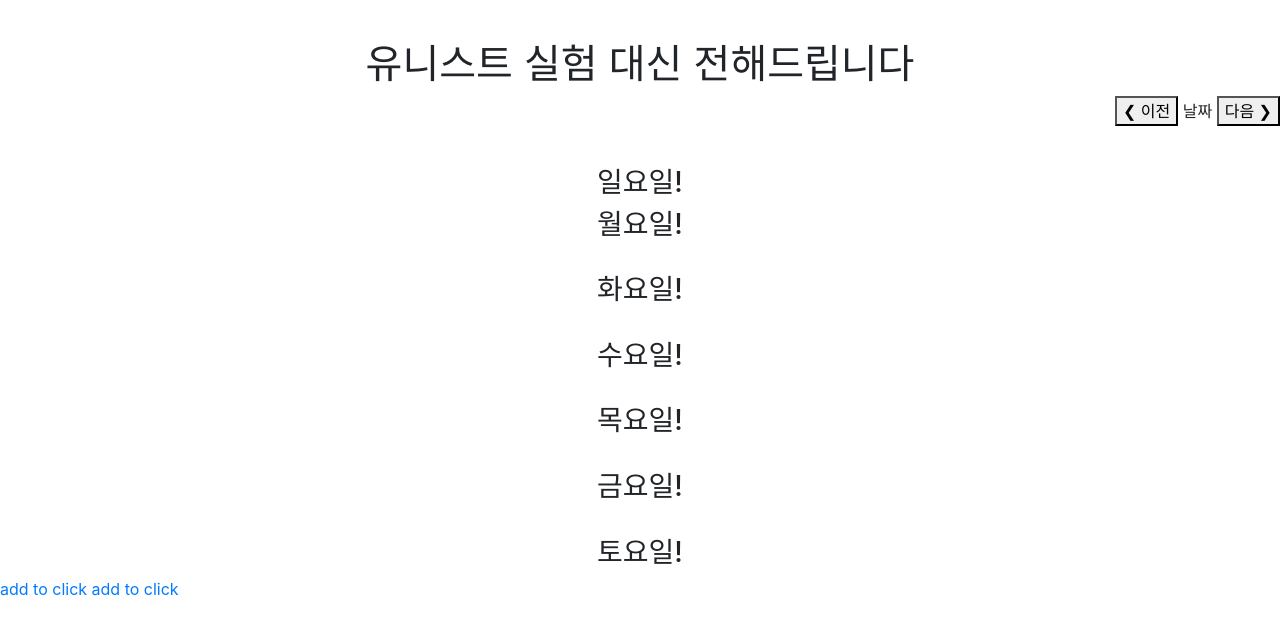
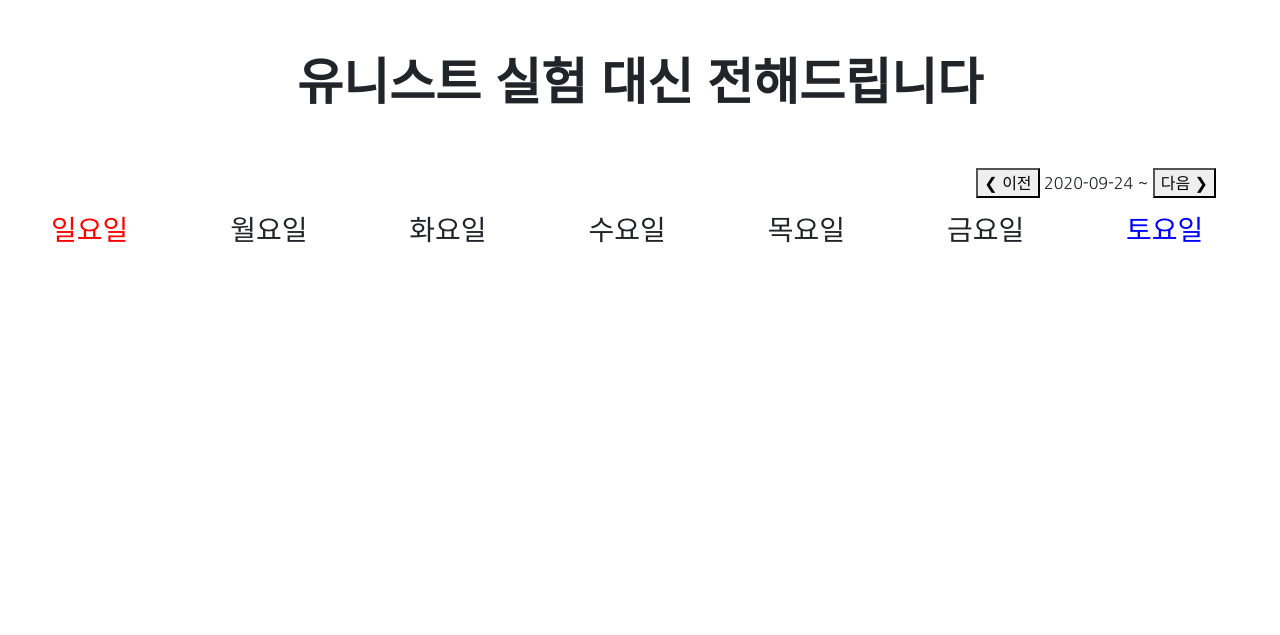
Before and after one commit to HyeongChanHam/LL_Hackathon, a Django app: page / in a window 1280 px wide. Shown: the top 635 px of the page. Run offline with Django 3.2, Linux system fonts and the light colour scheme; data that the repository does not hold is empty; some libraries are stand-ins or nearby versions.

Commit message:
timetable css

```diff
--- a/schedule/static/css/index.css
+++ b/schedule/static/css/index.css
@@ -1,32 +1,48 @@
 @import url(//fonts.googleapis.com/earlyaccess/nanumgothic.css);
 .nanumgothic * { font-family: 'Nanum Gothic', sans-serif; }
 
-.body{
-    margin-top: 5vh;
-    margin-left: 5vw;
-    margin-right:5vw;
+.timetable{
+    width: 100vw;
 }
 
 .title{
-    margin-top: 5vh;
+    padding: 6.6vh;
+    height:20vh;
     font-family: "Nanum Gothic", sans-serif;
     text-align: center;
+    font-weight: bold;
+    font-size: 50px;
 }
 
 .weekdate{
     font-family: "Nanum Gothic", sans-serif;
     text-align: right;
+    margin-right:5vw;
 }
 
-.logo{
-    width:100%;
+.weekofday{
+    width:12vw;
+    font-family: "Nanum Gothic", sans-serif;
+    margin-left:1%;
+    margin-right:1%;
+    margin-bottom: 3vh;
+    float: left;
+    text-align: center;
 }
 
-.timetable{
-    flex-direction: row;
-
+.sunday{
+    color:red;
 }
 
-.sunday, .monday, .tuesday, .wednesday, .thursday, .friday, .saturday{
-    text-align: center;
+.saturday{
+    color:blue;
 }
+
+.timeslotbutton{
+    font-family: "Nanum Gothic", sans-serif;
+    border: 1px solid blue;
+    background-color: rgba(0,0,0,0);
+    color: blue;
+    padding: 10px;
+    width:13vw;
+}
--- a/schedule/templates/index.html
+++ b/schedule/templates/index.html
@@ -24,92 +24,80 @@
     <h1 class="title">유니스트 실험 대신 전해드립니다</h1>
     <p class="weekdate">
         <button class="w3-btn" onclick="plusDivs(-1)">&#10094; 이전</button>
-        날짜
+        {{nowDate}} ~
         <button class="w3-btn" onclick="plusDivs(1)">다음 &#10095;</button>
     </p>
 
     <div class="timetable">
-        <div class="sunday">
+        <div class="weekofday sunday">
+            <h3>일요일</h3>
             {% for timeslot in sunday_timeslots %}
-            <div class="{{timeslot.content.title}}">
+            {% if timeslot.starttime == '9 a.m' %}
+            <div class="timeslot {{timeslot.content.title}} oclock9 ">
                 <a href="{% url 'enrollment' timeslot.id %}">
-                    <button type="button" class="timeslotbutton">{{timeslot.content.title}}</button>
+                    <button type="button" class="timeslotbutton">{{timeslot.content.title}} {{timeslot.starttime}}</button>
+                </a>
+            </div>
+            {% endif %}
+
+            {% endfor %}
+        </div>
+        <div class="weekofday monday">
+            <h3>월요일</h3>
+            {% for timeslot in monday_timeslots %}
+            <div class="timeslot {{timeslot.content.title}} time{{timeslot.starttime}}">
+                <a href="{% url 'enrollment' timeslot.id %}">
+                    <button type="button" class="timeslotbutton">{{timeslot.content.title}} {{timeslot.starttime}}</button>
                 </a>
             </div>
             {% endfor %}
         </div>
-        <br>
-        <div class="sunday">
-            <h3>일요일!</h3>
-            {% for timeslot in sunday_timeslots %}
-            <div class="{{timeslot.content.title}}">
+        <div class="weekofday tuesday">
+            <h3>화요일</h3>
+            {% for timeslot in tuesday_timeslots %}
+            <div class="timeslot {{timeslot.content.title}} time{{timeslot.starttime}}">
                 <a href="{% url 'enrollment' timeslot.id %}">
-                    <button type="button" class="timeslotbutton">{{timeslot.content.title}}</button>
+                    <button type="button" class="timeslotbutton">{{timeslot.content.title}} {{timeslot.starttime}}</button>
                 </a>
             </div>
             {% endfor %}
         </div>
-        <div class="monday">
-            <h3>월요일!</h3>
-            {% for timeslot in monday_timeslots %}
-            <div class="{{timeslot.content.title}}">
+        <div class="weekofday wednesday">
+            <h3>수요일</h3>
+            {% for timeslot in wednesday_timeslots %}
+            <div class="timeslot {{timeslot.content.title}} time{{timeslot.starttime}}">
                 <a href="{% url 'enrollment' timeslot.id %}">
-                    <button type="button" class="timeslotbutton">{{timeslot.content.title}}</button>
+                    <button type="button" class="timeslotbutton">{{timeslot.content.title}} {{timeslot.starttime}}</button>
                 </a>
             </div>
             {% endfor %}
         </div>
-        <br>
-        <div class="tuesday">
-            <h3>화요일!</h3>
-            {% for timeslot in tuesday_timeslots %}
-            <div class="{{timeslot.content.title}}">
+        <div class="weekofday thursday">
+            <h3>목요일</h3>
+            {% for timeslot in thursday_timeslots %}
+            <div class="timeslot {{timeslot.content.title}} time{{timeslot.starttime}}">
                 <a href="{% url 'enrollment' timeslot.id %}">
-                    <button type="button" class="timeslotbutton">{{timeslot.content.title}}</button>
+                    <button type="button" class="timeslotbutton">{{timeslot.content.title}} {{timeslot.starttime}}</button>
                 </a>
             </div>
             {% endfor %}
         </div>
-        <br>
-        <div class="wednesday">
-            <h3>수요일!</h3>
-            {% for timeslot in wednesday_timeslots %}
-            <div class="{{timeslot.content.title}}">
+        <div class="weekofday friday">
+            <h3>금요일</h3>
+            {% for timeslot in friday_timeslots %}
+            <div class="timeslot {{timeslot.content.title}} time">
                 <a href="{% url 'enrollment' timeslot.id %}">
-                    <button type="button" class="timeslotbutton">{{timeslot.content.title}}</button>
+                    <button type="button" class="timeslotbutton">{{timeslot.content.title}} {{timeslot.starttime}}</button>
                 </a>
             </div>
             {% endfor %}
         </div>
-        <br>
-        <div class="thursday">
-            <h3>목요일!</h3>
-            {% for timeslot in thursday_timeslots %}
-            <div class="{{timeslot.content.title}}">
+        <div class="weekofday saturday">
+            <h3>토요일</h3>
+            {% for timeslot in saturday_timeslots %}
+            <div class="timeslot {{timeslot.content.title}} time{{timeslot.starttime}}">
                 <a href="{% url 'enrollment' timeslot.id %}">
-                    <button type="button" class="timeslotbutton">{{timeslot.content.title}}</button>
-                </a>
-            </div>
-            {% endfor %}
-        </div>
-        <br>
-        <div class="friday">
-            <h3>금요일!</h3>
-            {% for timeslot in friday_timeslots %}
-            <div class="{{timeslot.content.title}}">
-                <a href="{% url 'enrollment' timeslot.id %}">
-                    <button type="button" class="timeslotbutton">{{timeslot.content.title}}</button>
-                </a>
-            </div>
-            {% endfor %}
-        </div>
-        <br>
-        <div class="saturday">
-            <h3>토요일!</h3>
-            {% for timeslot in saturday_timeslots %}
-            <div class="{{timeslot.content.title}}">
-                <a href="{% url 'enrollment' timeslot.id %}">
-                    <button type="button" class="timeslotbutton">{{timeslot.content.title}}</button>
+                    <button type="button" class="timeslotbutton">{{timeslot.content.title}} {{timeslot.starttime}}</button>
                 </a>
             </div>
             {% endfor %}
@@ -117,20 +105,15 @@
     </div>
 
 
-    <a href="{% url 'create' %}">add to click</a>
-
-</body>
-
     {% for content in all_contents %}
-
     <a href="{% url 'time_detail' content.id %}">
         <div class="all_contents">
             {{content.title}}
         </div>
     </a>
-<br>
     {% endfor %}
 
+    <!--
 {% for timeslot in all_timeslots %}
 
     <a href="{% url 'content_detail' timeslot.content.id %}">
@@ -139,8 +122,9 @@
             {{timeslot.endtime}} {{timeslot.isUsed}}
         </div>
     </a>
-<br>
     {% endfor %}
 
+    <a href="{% url 'create' %}">add to click</a>
 
-<a href="{% url 'create' %}">add to click</a>
+    -->
+</body>
--- a/schedule/templates/time_detail.html
+++ b/schedule/templates/time_detail.html
@@ -31,9 +31,8 @@
         </div>
         {% endfor %}
 
-        <!--주최자 수정 또안먹음 멋사4 타임 디테일에 들어있음-->
         <a href="{% url 'content_admin' content_id %}">
-            주최자 수정
+            <button type="button" class="button">주최자 수정</button>
         </a>
     </div>
 
--- a/schedule/views.py
+++ b/schedule/views.py
@@ -7,7 +7,7 @@ from datetime import datetime,timedelta,time,date
 def index(request):
     all_contents=Content.objects.all()
     all_timeslots=DateTime.objects.all()
-
+    nowDate = datetime.now().strftime('%Y-%m-%d')
     monday_timeslots=DateTime.objects.filter(day_of_week=0)
     tuesday_timeslots=DateTime.objects.filter(day_of_week=1)
     wednesday_timeslots=DateTime.objects.filter(day_of_week=2)
@@ -19,7 +19,7 @@ def index(request):
     return render(request,'index.html',{'all_contents':all_contents,'all_timeslots':all_timeslots,
     'monday_timeslots':monday_timeslots,'tuesday_timeslots':tuesday_timeslots,
     'wednesday_timeslots':wednesday_timeslots,'thursday_timeslots':thursday_timeslots,
-    'friday_timeslots':friday_timeslots,'saturday_timeslots':saturday_timeslots,'sunday_timeslots':sunday_timeslots})
+    'friday_timeslots':friday_timeslots,'saturday_timeslots':saturday_timeslots,'sunday_timeslots':sunday_timeslots, 'nowDate':nowDate})
 
 def create(request):
     if request.method=='POST':
```
Also changed, not shown: schedule/static/css/time_detail.css (+15 -0 lines). Lines whose indentation alone changed are shown as unchanged.
